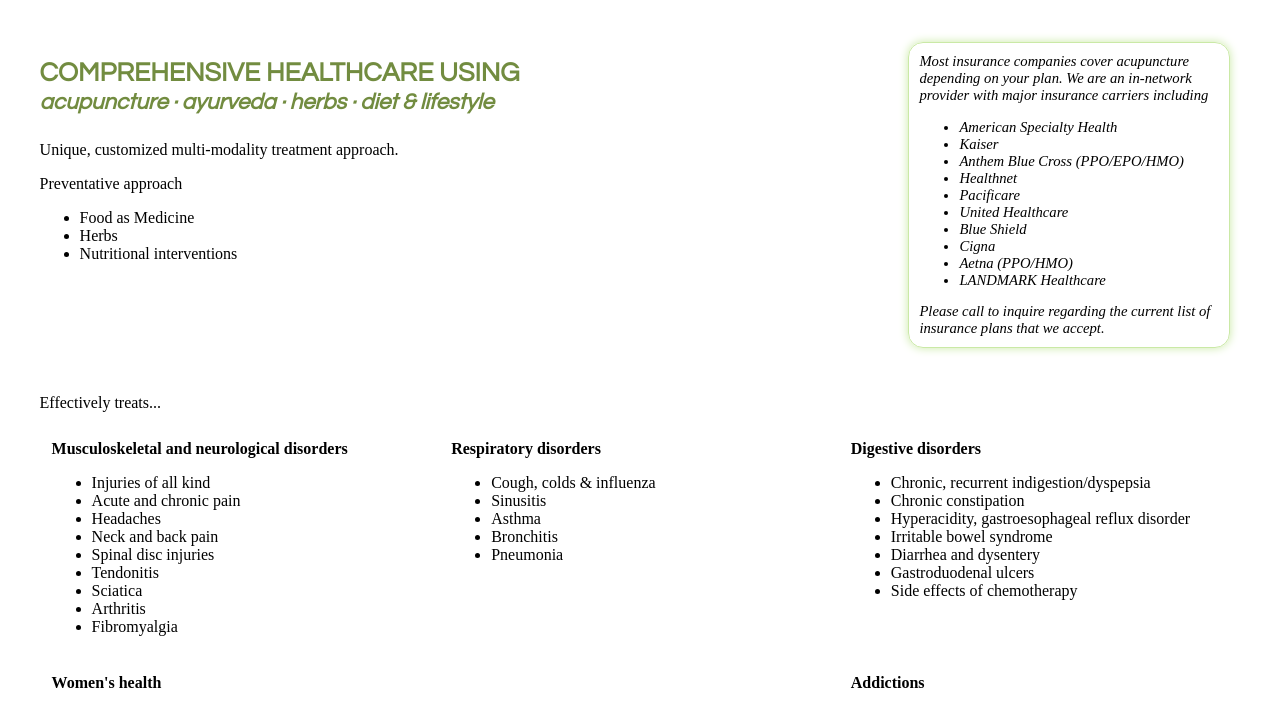
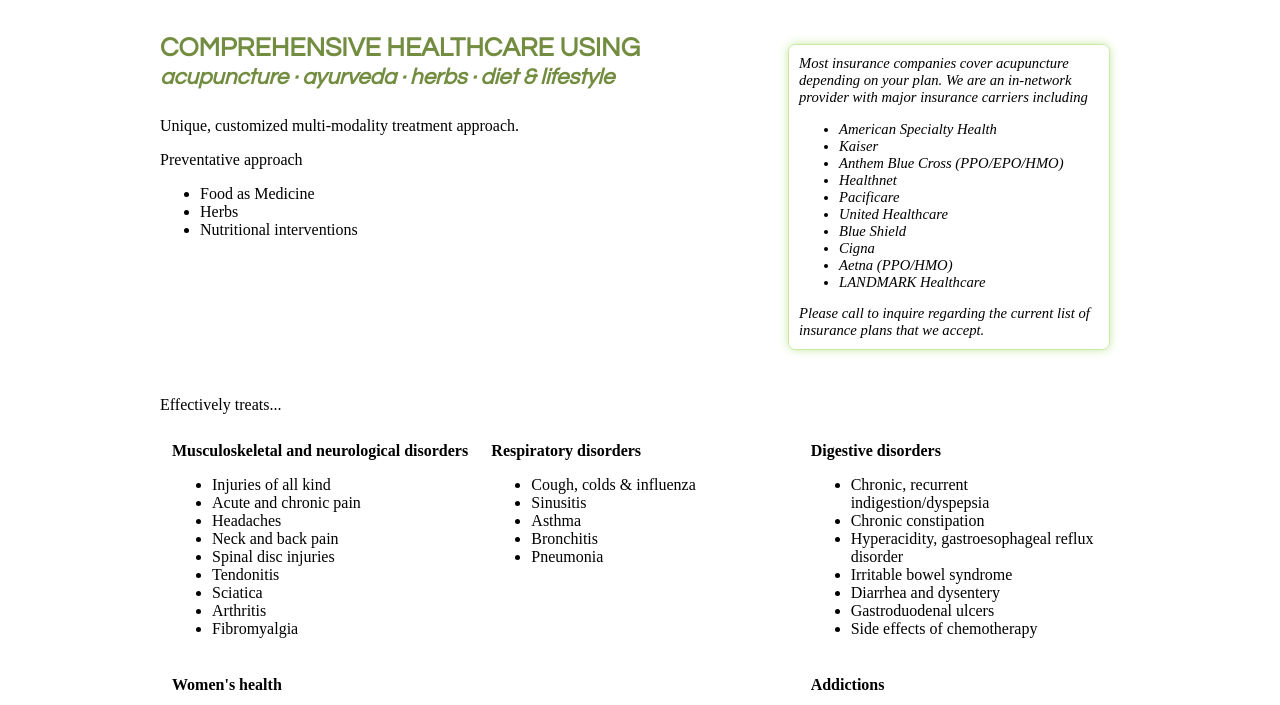
Before and after one commit to rvighne/acuworks, an Eleventy site: page index.ejs in a window 1280 px wide. Shown: the part 94-799 px from the top of the page. Built offline with nearby package versions, Linux system fonts and the light colour scheme; Eleventy itself is replaced by a stand-in of ours; files that its build step writes are made by us from their sources; a web font is replaced by a local one.

Commit message:
Set max layout width and make corners less round

```diff
--- a/styles/style.css
+++ b/styles/style.css
@@ -96,11 +96,10 @@ a:active {
 }
 
 #content {
-	padding:            10px;
-	width:              95%;
+	max-width: 960px;
 	font-family:        "Buda";
 	font-size:          12pt;
-	margin:             auto;
+	margin:             8em auto 3em auto;
 }
 
 #content:after {
@@ -139,7 +138,7 @@ td {
 #content aside {
 	border:             thin solid #CAE9A6;
 	box-shadow:         0px 0px 10px #CAE9A6;
-	border-radius:      15px;
+	border-radius:      0.5em;
 	padding:            10px;
 	float:              right;
 	width:              300px;
```
Also changed, not shown: _includes/layout.ejs (+0 -10 lines).
